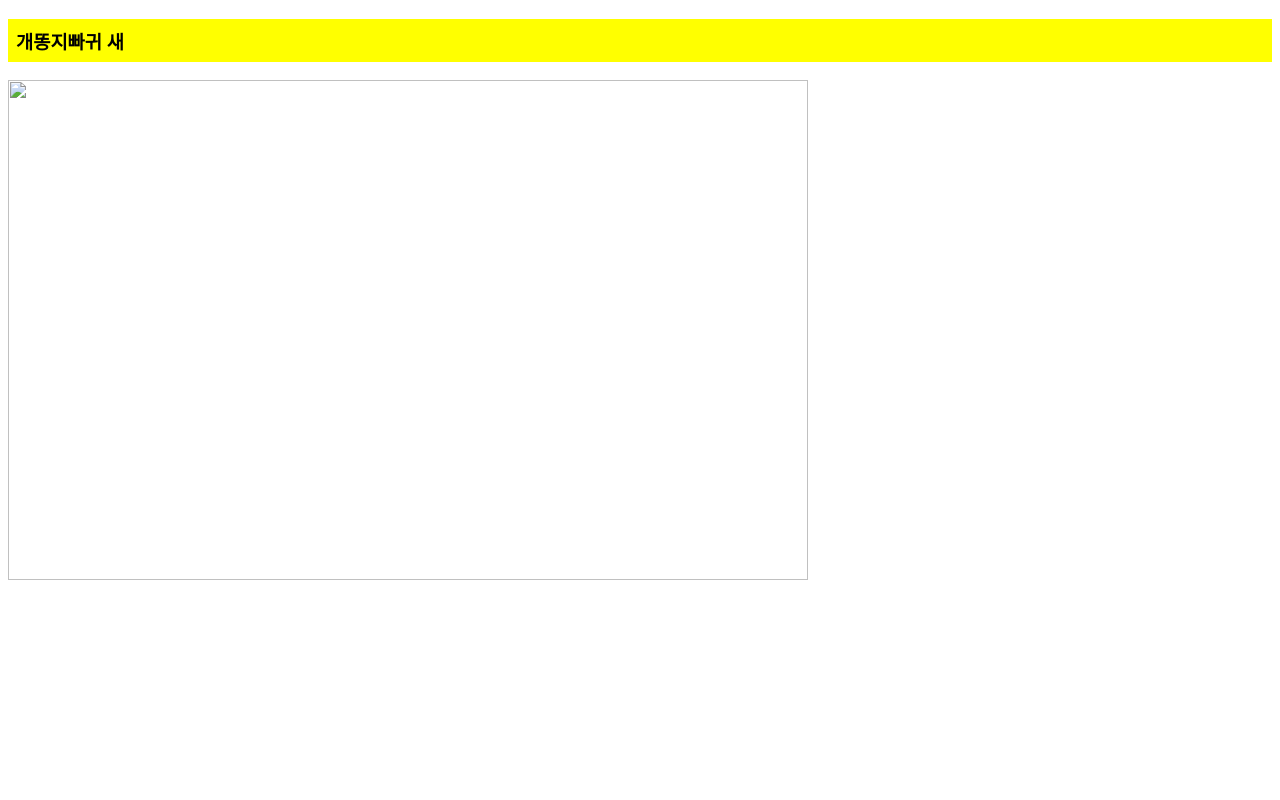
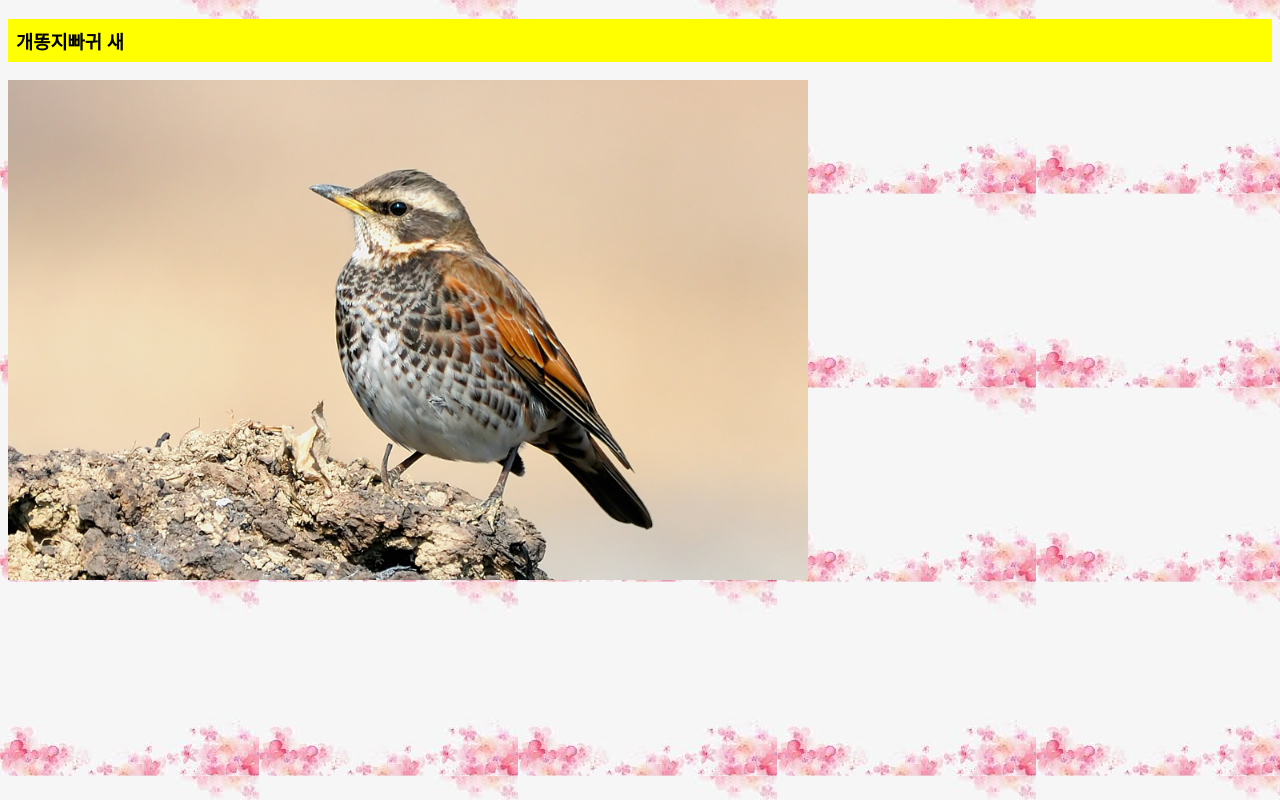
Before and after one commit to 22161073/test, a plain HTML site: page index.html in a window 1280 px wide. Drawn offline with Linux system fonts and the light colour scheme.

Commit message:
Update index.html

```diff
--- a/index.html
+++ b/index.html
@@ -4,7 +4,7 @@
     <meta charset="utf-8">
     <style>
       body {
-        background-image: url('img/bg.jpg');
+        background-image: url('./bg.jpg');
       }
       h3 {
         background-color: yellow;
@@ -15,6 +15,6 @@
   </head>
   <body>
     <h3>개똥지빠귀 새</h3>
-    <img src='img/bird.jpg' width='800' height='500'>
+    <img src='./bird.jpg' width='800' height='500'>
   </body>
 </html>
```
